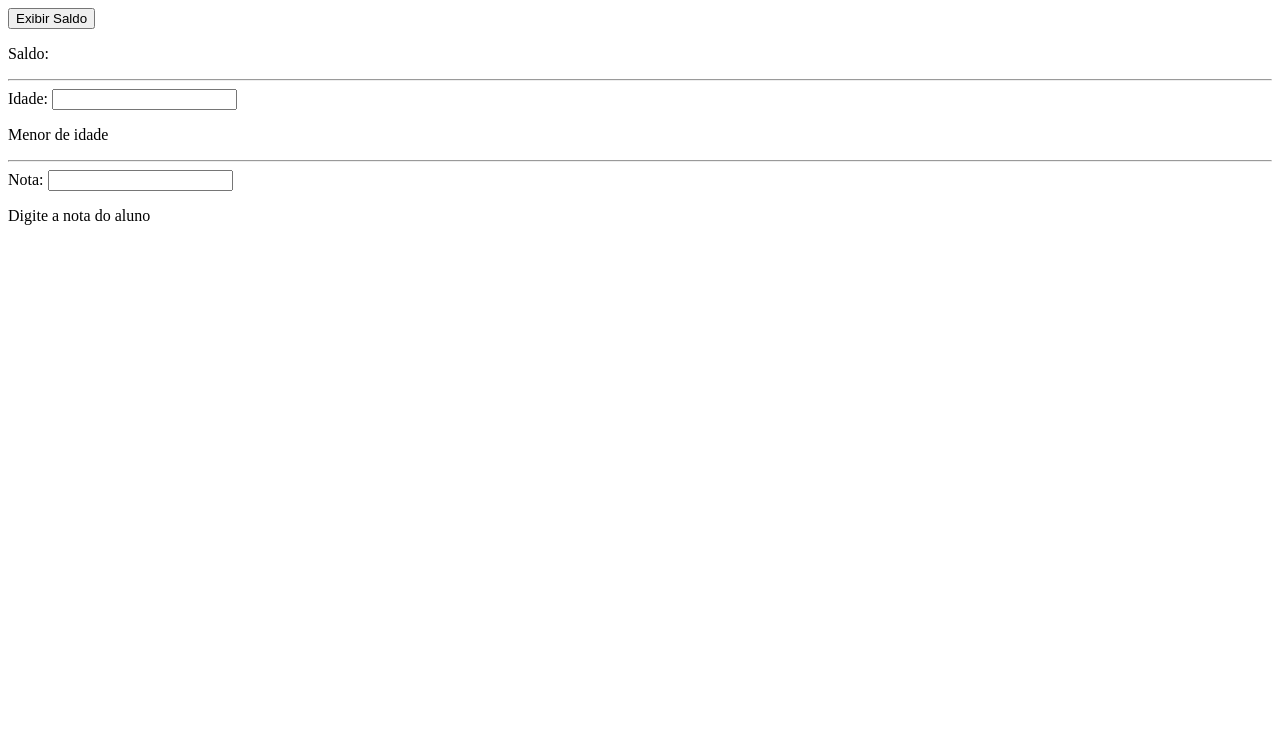
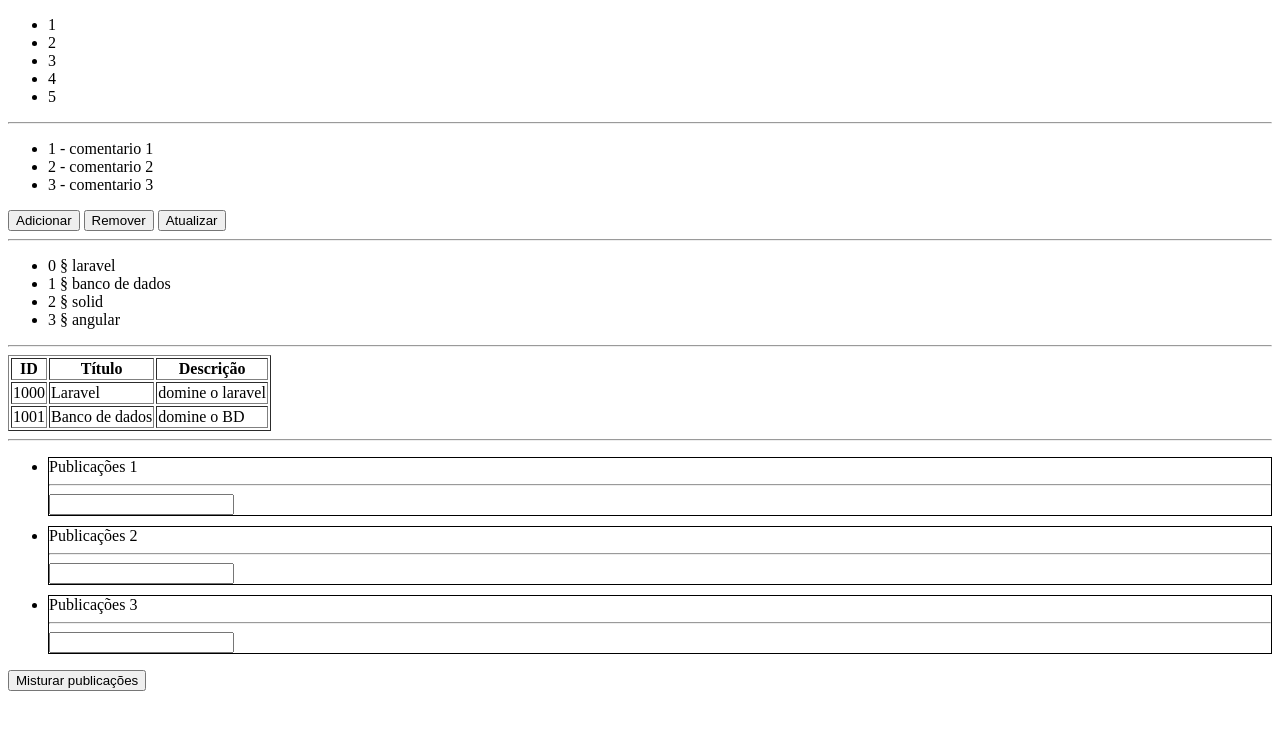
Before and after one commit to ednaldomarinho/udemy_vuejs, a plain HTML site: page index.html in a window 1280 px wide. Drawn offline with Linux system fonts and the light colour scheme.

Commit message:
16- 27. V-For Directive - Implementing loop loops part 4

```diff
--- a/index.html
+++ b/index.html
@@ -10,43 +10,109 @@
     </head>
     <body>
         <div id="app">
-            <button @click="exibirSaldo = !exibirSaldo">
-                <span v-if="!exibirSaldo">Exibir Saldo</span>
-                <span v-if="exibirSaldo">Ocultar Saldo</span>
-            </button>
-            <p>Saldo: <span v-if="exibirSaldo">R$ {{saldo}}</span></p>
+            <ul>
+                <li v-for="n in numero">{{n}}</li>
+            </ul>
             <hr>
-            <!-- v-if v-else -->
-            Idade: <input type="text" id="inputIdade" @blur="setIdade()">
-            <p v-if="idade < 18">Menor de idade</p>
-            <p v-else>Maior de idade</p>
+            <ul>
+                <li v-for="c in comentarios">{{c.id}} - {{c.comentario}}</li>
+            </ul>
+            <button @click="adicionarElemento()">Adicionar</button>
+            <button @click="removerElemento()">Remover</button>
+            <button @click="modificarElemento()">Atualizar</button>
             <hr>
-            <!-- v-if v-else-if v-else -->
-            Nota: <input type="text" id="inputNota" @blur="setNota()">
-            <p v-if="nota ==''">Digite a nota do aluno</p>
-            <p v-else-if="nota >= 7 && nota <= 10">Aluno aprovado!</p>
-            <p v-else-if="nota >= 5 && nota < 7">Aluno em recuperação!</p>
-            <p v-else-if="nota >= 0 && nota < 5">Aluno reprovado!</p>
-            <p v-else>Nota informada é inválida</p>
+            <ul>
+                <li v-for="(curso, key) in cursos" v-text="key + ' § '+curso"></li>
+            </ul>
+            <hr>
+            <table border="1">
+                <thead>
+                    <tr>
+                        <th>ID</th>
+                        <th>Título</th>
+                        <th>Descrição</th>
+                    </tr>
+
+                </thead>
+                <tbody>
+                    <tr v-for="({titulo, descricao}, key) in cursos2">
+                        <td>{{key}}</td>
+                        <td>{{titulo}}</td>
+                        <td>{{descricao}}</td>
+                    </tr>
+                </tbody>
+            </table>
+            <hr>
+            <ul>
+                <li v-for="p in publicacoes"
+                    style="border:solid 1px;
+                    margin-bottom: 10px;" :key="p.id">
+                    <div>
+                        {{p.publicacao}}
+                        <hr>
+                        <input type="text">
+                    </div>
+                </li>
+            </ul>
+            <button @click="misturarArray()">Misturar publicações</button>
         </div>
 
         <script>
             const vm = new Vue({
                     el: '#app',
                     data: {
-                        saldo: 4570.17,
-                        exibirSaldo:false,
-                        idade: 0,
-                        nota:0,
+                        comentarios:[
+                            {id: 1, comentario: 'comentario 1'},
+                            {id: 2, comentario: 'comentario 2'},
+                            {id: 3, comentario: 'comentario 3'},
+                        ],
+                        numero:5,
+                        cursos:['laravel', 'banco de dados', 'solid', 'angular'],
+                        cursos2:{
+                            1000:{
+                                titulo:'Laravel',
+                                descricao: 'domine o laravel',
+                            },
+                            1001:{
+                                titulo:'Banco de dados',
+                                descricao: 'domine o BD',
+                            },
+                        },
+                        publicacoes:[
+                            {id:1, publicacao: 'Publicações 1'},
+                            {id:2, publicacao: 'Publicações 2'},
+                            {id:3, publicacao: 'Publicações 3'},
+                        ],
                     },
                     methods:{
-                        setIdade(){
-                            this.idade = inputIdade.value
+                        misturarArray(){
+                            let misturado = []
+                            misturado[0] = this.publicacoes[2]
+                            misturado[1] = this.publicacoes[0]
+                            misturado[2] = this.publicacoes[1]
+                            this.publicacoes = misturado
                         },
-                        setNota(){
-                            this.nota = inputNota.value
-                            console.log(this.nota)
-                        }
+                        adicionarElemento(){
+                            // this.comentarios[3] = {id: 4, comentario: 'Novo comentário'}
+                            console.log(this.comentarios)
+                            this.comentarios.push({id: 4, comentario: 'Novo comentário'})
+                        },
+
+                        removerElemento(){
+                            // this.comentarios[3] = {id: 4, comentario: 'Novo comentário'}
+                            console.log(this.comentarios)
+                            this.comentarios.pop()
+                        },
+
+                        modificarElemento(){
+                            //this.comentarios[1] = {id: 2, comentario: 'Comentario 2 atualizado'}
+                            this.$set(
+                                this.comentarios,
+                                0,
+                                {id: 1, comentario: 'Comentario 1 atualizado'}
+                            )
+                            console.log(this.comentarios)
+                        },
                     },
                 });
         </script>
```
